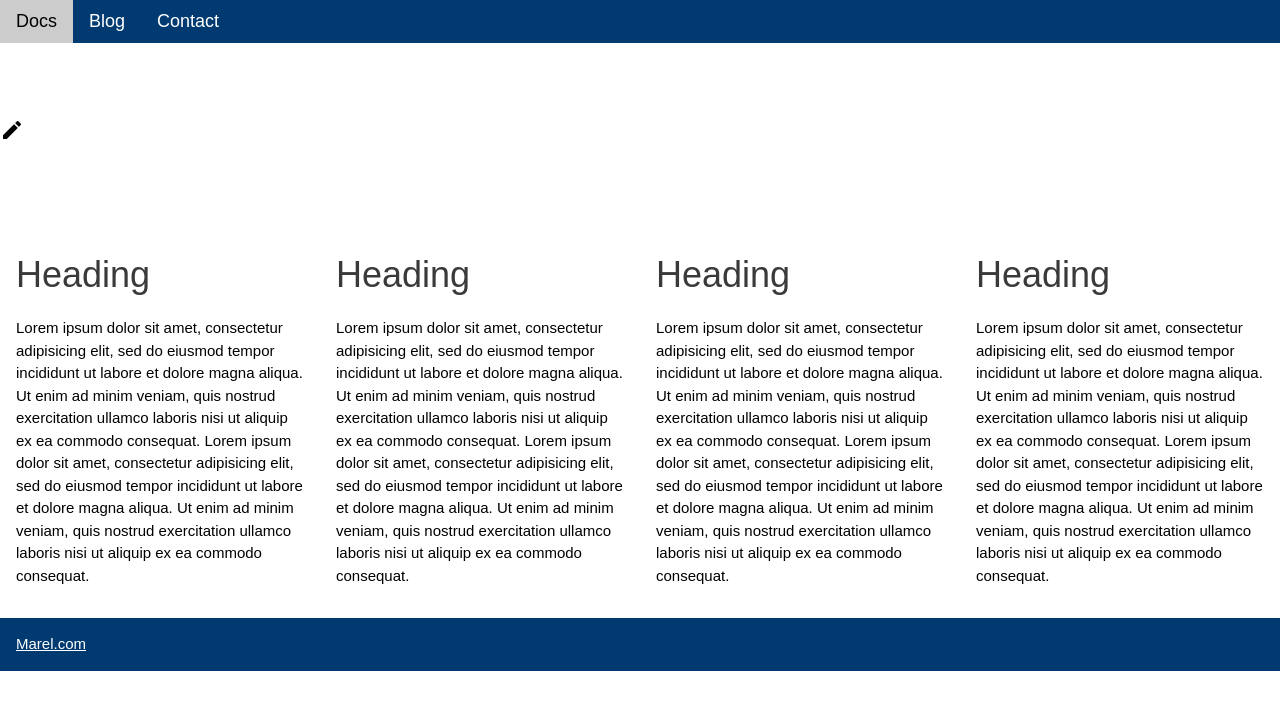
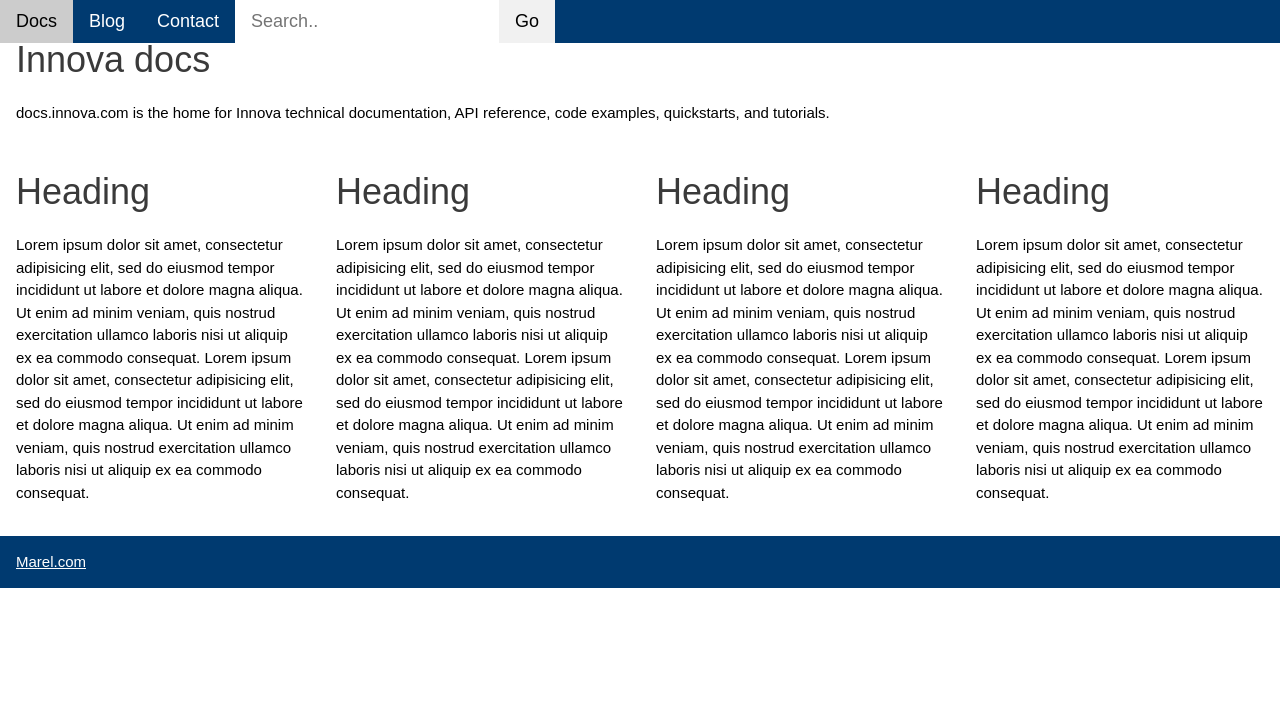
Before and after one commit to daniellegunter/pohlvault.github.io, a Jekyll site: the page built from index.html, in a window 1280 px wide. Shown: the top 710 px of the page. Built offline with Jekyll 4.4.1, drawn with Linux system fonts in a browser that asks for light colours.

Commit message:
Update home.html

```diff
--- a/_layouts/home.html
+++ b/_layouts/home.html
@@ -25,17 +25,18 @@
     <a href="/docs"" class="w3-bar-item w3-button w3-hide-small w3-hover-#898E8C">Docs</a>
     <a href="/blog" class="w3-bar-item w3-button w3-hide-small w3-hover-#898E8C">Blog</a>
     <a href="/contact" class="w3-bar-item w3-button w3-hide-small w3-hover-#898E8C">Contact</a>
+     <input type="text" class="w3-bar-item w3-input" placeholder="Search..">
+  <a href="#" class="w3-bar-item w3-button w3-light-grey">Go</a>
     </div>
 </div>
 
 <!-- Page Content -->
 <div style="margin-left:25% margin-right:25%">
 
-  <div class="w3-row w3-padding-64 w3-section">
-        <div class="w3-container>
-      <div class="w3-right-align"><p><a href="https://github.com/pohlvault/pohlvault.github.io/edit/master/{{ page.path }}"><img src="/images/edit.png"</a></p></div>
+   <div class="w3-container">
+      <h1 class="w3-text-dark-grey">Innova docs</h1>
+      <p>docs.innova.com is the home for Innova technical documentation, API reference, code examples, quickstarts, and tutorials.</p>
     </div>
-  </div>
 
   <div class="w3-row w3-section">
     <div class="w3-quarter w3-container">
```
